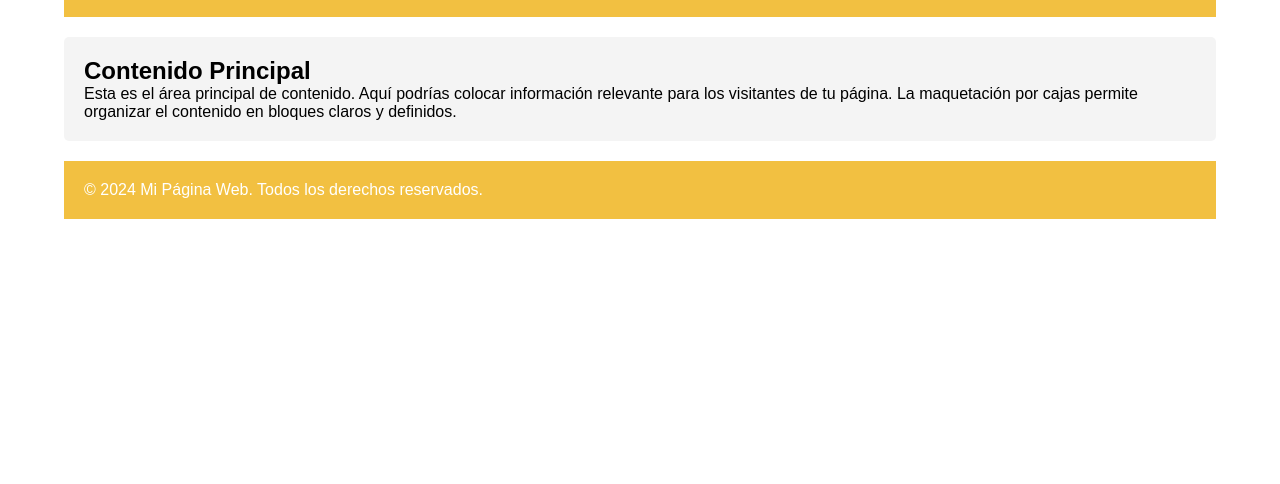
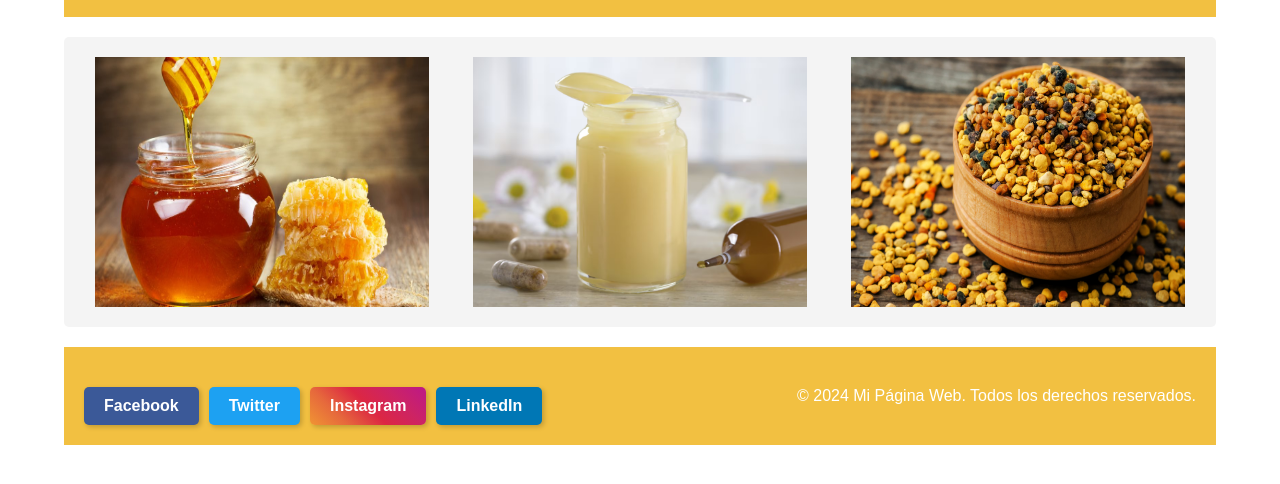
Before and after one commit to smartinm67edu/diw, a plain HTML site: page zanganosAbejas.html in a window 1280 px wide. Shown: the part 138-622 px from the top of the page. Drawn offline with Linux system fonts and the light colour scheme.

Commit message:
redes sociales

```diff
--- a/zanganosAbejas.css
+++ b/zanganosAbejas.css
@@ -84,6 +84,17 @@ header, footer {
 .search button:hover {
     background-color: #e5a836;
 }
+.contenido {
+    justify-content: space-around;
+    display: flex;
+    gap: 2%;
+    background-color: #f4f4f4;
+    padding: 20px;
+    border-radius: 5px;
+}
+.contenido img{
+    width: 30%;
+}
 
 
 .caja-principal {
@@ -93,12 +104,7 @@ header, footer {
     margin-top: 20px;
 }
 
-.contenido {
-    flex: 2;
-    background-color: #f4f4f4;
-    padding: 20px;
-    border-radius: 5px;
-}
+
 
 .barra-lateral {
     flex: 1;
@@ -109,4 +115,59 @@ header, footer {
 
 footer {
     margin-top: 20px;
+    display: flex;
+    align-items: center;
 }
+.social-buttons {
+    display: flex;
+    gap: 10px; /* Espacio entre los botones */
+    justify-content: center; /* Centra los botones horizontalmente */
+    margin-top: 20px; /* Espacio superior */
+}
+
+.social-button {
+    gap: 2%;
+    justify-content: space-around;
+    padding: 10px 20px;
+    border: none;
+    border-radius: 5px;
+    color: white;
+    font-size: 1rem;
+    font-weight: bold;
+    cursor: pointer;
+    box-shadow: 2px 2px 5px rgba(0, 0, 0, 0.2);
+    transition: background-color 0.3s ease;
+}
+
+/* Colores específicos de cada red social */
+.facebook {
+    background-color: #3b5998; /* Azul de Facebook */
+}
+
+.facebook:hover {
+    background-color: #334d84; /* Más oscuro al pasar el cursor */
+}
+
+.twitter {
+    background-color: #1da1f2; /* Azul de Twitter */
+}
+
+.twitter:hover {
+    background-color: #1a91da; /* Más oscuro al pasar el cursor */
+}
+
+.instagram {
+    background: linear-gradient(45deg, #f09433, #e6683c, #dc2743, #cc2366, #bc1888);
+}
+
+.instagram:hover {
+    background: linear-gradient(45deg, #e6683c, #dc2743, #cc2366, #bc1888, #9c129b);
+}
+
+.linkedin {
+    background-color: #0077b5; /* Azul de LinkedIn */
+}
+
+.linkedin:hover {
+    background-color: #006699; /* Más oscuro al pasar el cursor */
+}
--- a/zanganosAbejas.html
+++ b/zanganosAbejas.html
@@ -30,13 +30,20 @@
         <div class="caja-principal">
             <!-- Sección de contenido -->
             <section class="contenido">
-                <h2>Contenido Principal</h2>
-                <p>Esta es el área principal de contenido. Aquí podrías colocar información relevante para los visitantes de tu página. La maquetación por cajas permite organizar el contenido en bloques claros y definidos.</p>
+                <img src="miel.jpg" alt="">
+                <img src="jaleaReal.avif" alt="">
+                <img src="polen.jpg" alt="">
             </section>
         </div>
 
         <!-- Pie de página -->
         <footer>
+            <div class="social-buttons">
+                <button class="social-button facebook">Facebook</button>
+                <button class="social-button twitter">Twitter</button>
+                <button class="social-button instagram">Instagram</button>
+                <button class="social-button linkedin">LinkedIn</button>
+            </div>
             <p>© 2024 Mi Página Web. Todos los derechos reservados.</p>
         </footer>
     </div>
```
Also changed, not shown: jaleaReal.avif (added), miel.jpg (added), polen.jpg (added).
